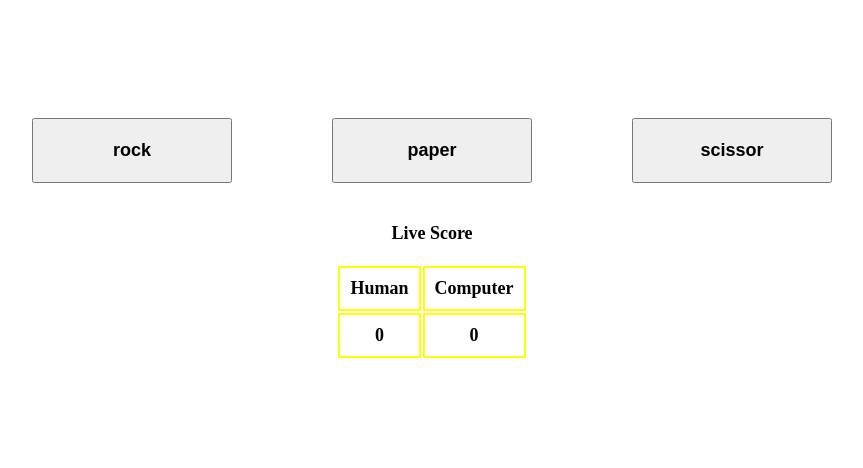
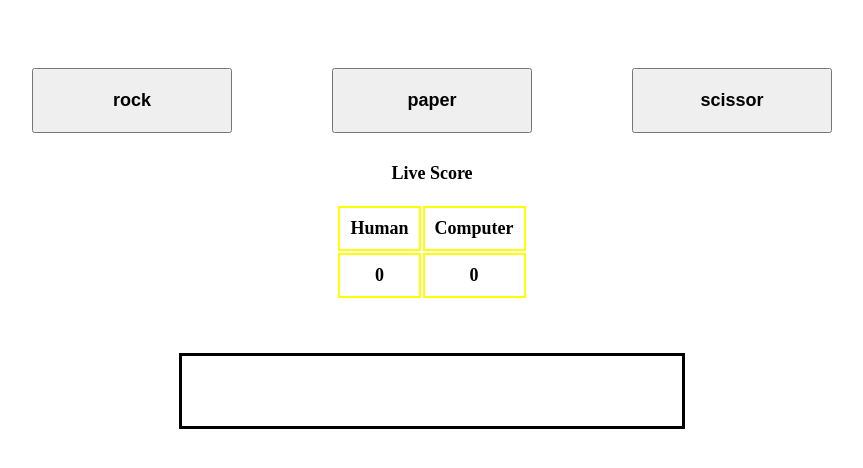
Before and after one commit to brocodile/new-rps, a plain HTML site: page index.html in a window 1280 px wide. Shown: the part 90-558 px from the top of the page, without its empty margins (208-1071 px from the left). Drawn offline with Linux system fonts and the light colour scheme.

Commit message:
Complete Ui

```diff
--- a/styles.css
+++ b/styles.css
@@ -13,11 +13,11 @@ button{
     font-size: large;
     width: 200px;
     font-weight: bold;
-    margin-top: 100px;
+    margin-top: 50px;
 }
 #live{
     margin: 0 auto;
-    margin-top: 40px;
+    margin-top: 30px;
     height: 70px;
     width: 200px;
     align-items: center;
@@ -42,3 +42,16 @@ td, tr{
     font-weight: bold;
     font-size:large;
 }
+#result{
+    display: flex;
+    border: 3px solid black;
+    height: 70px;
+    width: 500px;
+    margin: 0 auto;
+    margin-top: 120px;
+    color: rgb(39, 38, 38);
+    font-size: 50px;
+    font-weight: bold;
+    align-items: center;
+    justify-content: center;
+}
```
